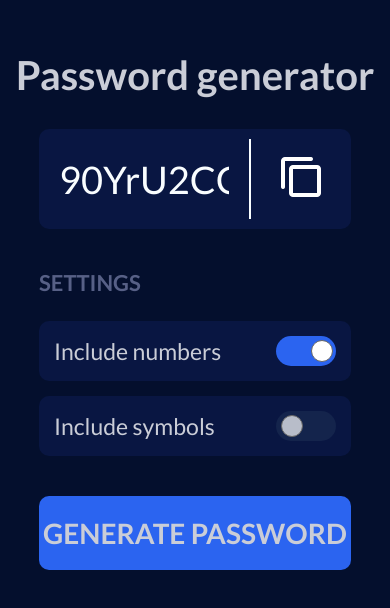
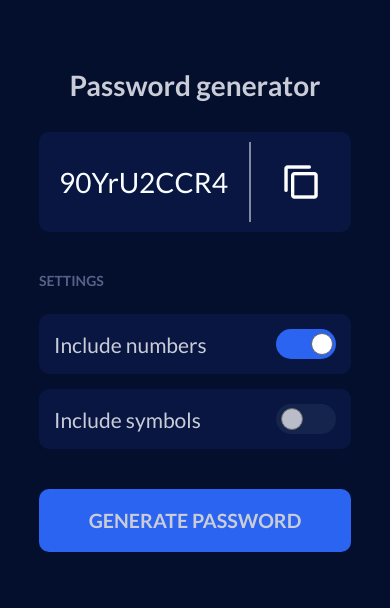
Before and after one commit to KevinAlvss/password-generator, a React (Create React App) app: page / in a window 390 px wide. Shown: the part 112-720 px from the top of the page. Built offline with nearby package versions, Linux system fonts and the light colour scheme.

Commit message:
adds responsive fonts

```diff
--- a/src/GlobalStyle.js
+++ b/src/GlobalStyle.js
@@ -12,6 +12,19 @@ export default createGlobalStyle`
         background-color: #040F2D;
         height:100vh;
         width: 100vw;
+
+        @media (max-width: 1366px) {
+            font-size: 93.75%;
+        }
+
+        @media (max-width: 1080px){
+            font-size: 80%;
+        }
+
+        @media (max-width: 720px){
+            font-size: 87.5%;
+        }
+
     }
 
     html, body, input, button{
--- a/src/styles.js
+++ b/src/styles.js
@@ -10,11 +10,11 @@ export const Container = styled.div`
 `;
 
 export const Title = styled.h1`
-    font-size: 48px;
+    font-size: 2.8rem;
     margin-bottom: 30px;
 
     @media (max-width: 700px) {
-        font-size: 40px;
+        font-size: 2rem;
     }
 `;
 
@@ -49,13 +49,14 @@ export const VerticalLine = styled.div`
     height: 80px;
     width: 2px;
     background-color: #F9FDFF;
+    opacity: .5;
 `;
 
 export const GeneratedPasswordInputBox = styled.input`
     border: none;
     color: #F9FDFF;
     background-color: transparent;
-    font-size: 38px;
+    font-size: 2rem;
     padding: 20px;
     width: 100%;
 `;
@@ -65,9 +66,12 @@ export const CopyButton = styled.button`
     width: 100px;
     background-color: transparent;
     transition: ease-in-out .2s;
+    display: flex;
+    align-items: center;
+    justify-content: center;
 
-    img > {
-        height: max-content;
+    > img {
+        height: 40%;
     }
 
     &:hover{
@@ -77,7 +81,7 @@ export const CopyButton = styled.button`
 
 export const GenerateNewPasswordButton = styled.button`
     background-color: #2B64F0;
-    font-size: 28px;
+    font-size: 1.4rem;
     text-transform: uppercase;
     font-weight: bold;
     padding: 20px 0px;
@@ -94,7 +98,7 @@ export const PasswordOptions = styled.div`
 
     > p {
         text-transform: uppercase;
-        font-size: 22px;
+        font-size: 1rem;
         font-weight: bold;
         margin-bottom: 10px;
         color: #576086;
@@ -110,7 +114,7 @@ export const Setting = styled.div`
     border-radius: 10px;
 
     > p {
-        font-size: 23px;
+        font-size: 1.5rem;
     }
 `;
 
```
